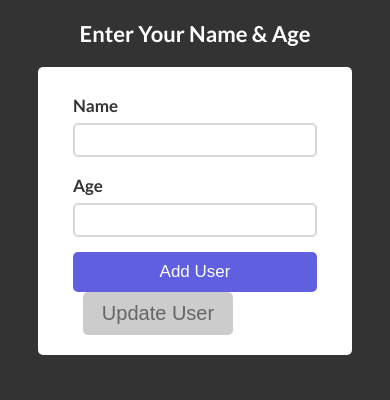
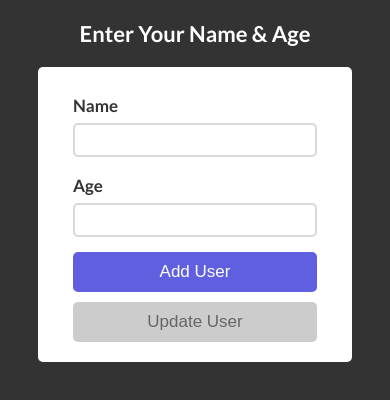
Before and after one commit to jawad-ul-hassan/CRUD-React-App, a React (Create React App) app: page / in a window 390 px wide. Shown: the top 400 px of the page. Built offline with nearby package versions, Linux system fonts and the light colour scheme; the HTML template or start-up script is replaced by a standard one.

Commit message:
Add and Update User button adjusted according to screen size

```diff
--- a/src/components/UserForm.module.css
+++ b/src/components/UserForm.module.css
@@ -113,4 +113,11 @@
     width: 100%;
     font-size: 1.7rem;
   }
+
+  .user-form .update-btn {
+    width: 100%;
+    font-size: 1.7rem;
+    margin-left: 0;
+    margin-top: 10px;
+  }
 }
```
